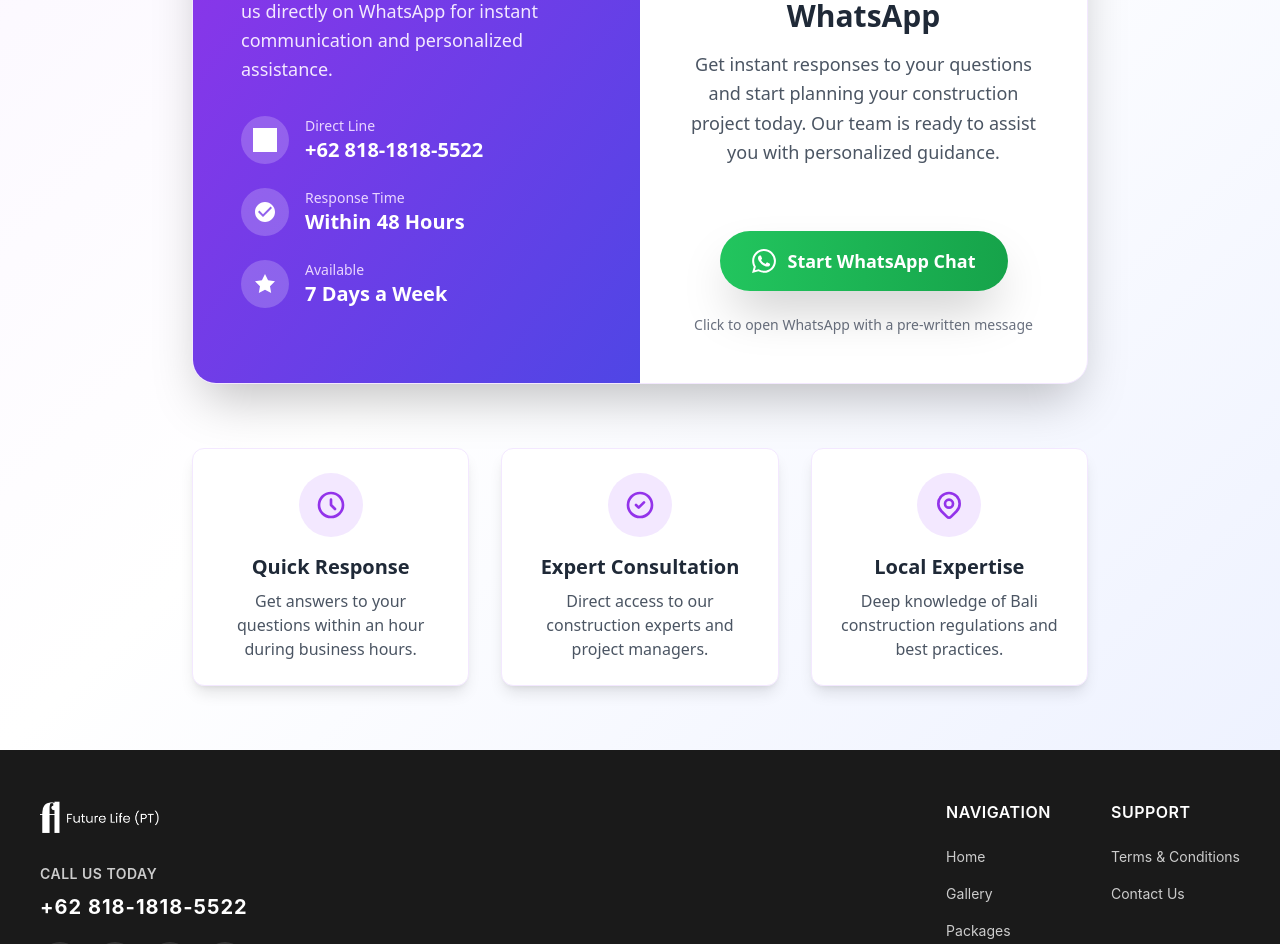
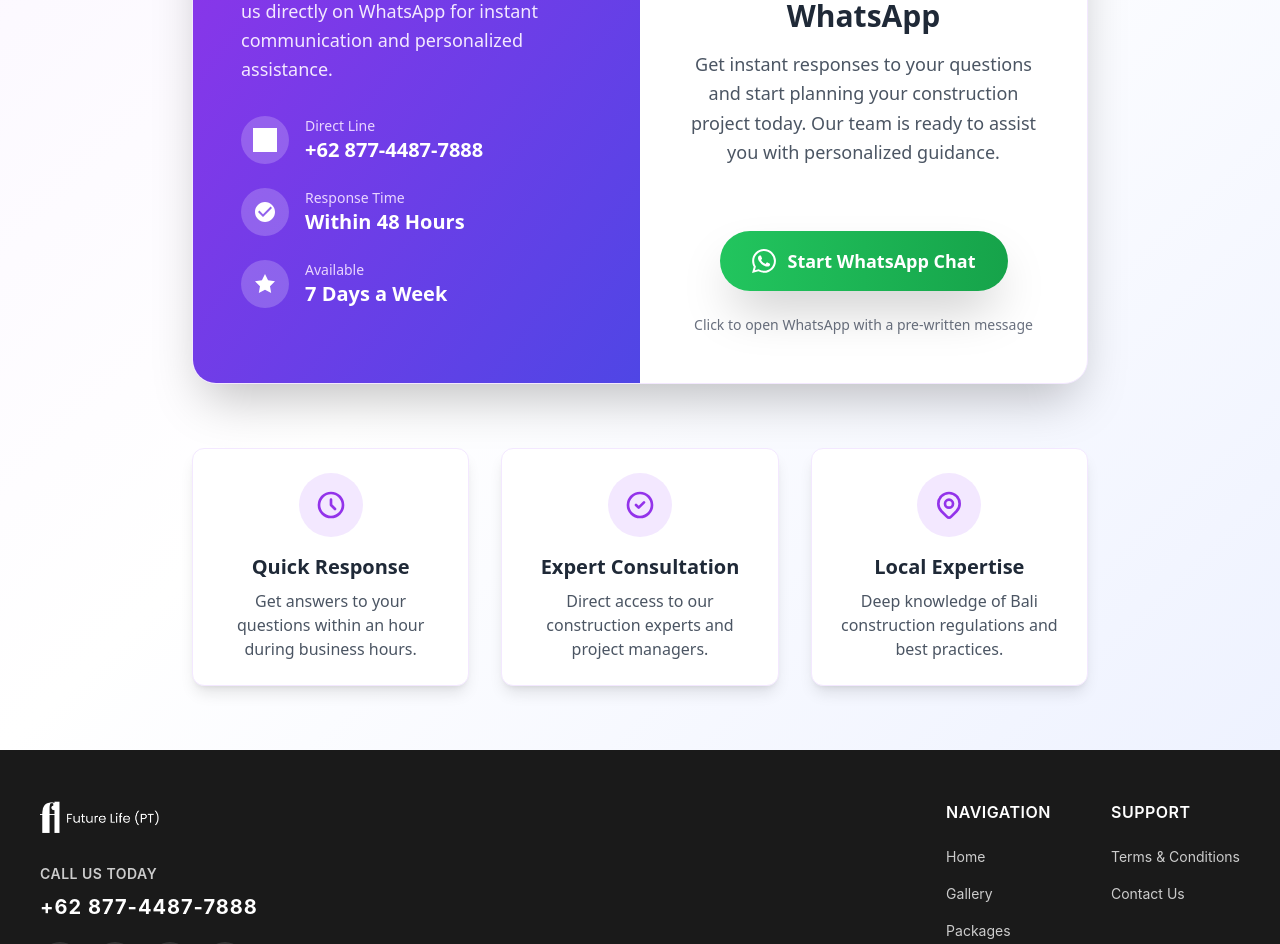
Before and after one commit to realahmed45/Future-bali-frontend, a React (Create React App) app: page /ContactUs in a window 1280 px wide. Shown: the part 520-1464 px from the top of the page. Built offline with nearby package versions, Linux system fonts and the light colour scheme; no server answers.

Commit message:
new number added

```diff
--- a/src/components/ContactUs.js
+++ b/src/components/ContactUs.js
@@ -54,7 +54,7 @@ const ContactUs = () => {
                     </div>
                     <div>
                       <p className="text-purple-200 text-sm">Direct Line</p>
-                      <p className="text-xl font-semibold">+62 818-1818-5522</p>
+                      <p className="text-xl font-semibold">+62 877-4487-7888</p>
                     </div>
                   </div>
 
--- a/src/components/Footer.js
+++ b/src/components/Footer.js
@@ -174,7 +174,7 @@ const Footer = () => {
           <img src={logo} alt="Future Life Logo" style={styles.logo} />
           <div style={styles.contactInfo}>
             <p style={styles.callText}>CALL US TODAY</p>
-            <p style={styles.phoneNumber}>+62 818-1818-5522</p>
+            <p style={styles.phoneNumber}>+62 877-4487-7888</p>
           </div>
           <div style={styles.socialIcons}>
             <a
```
